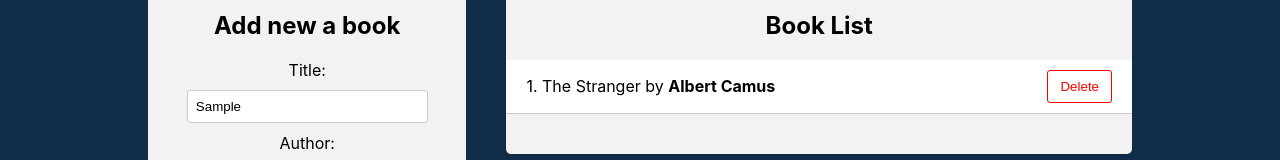
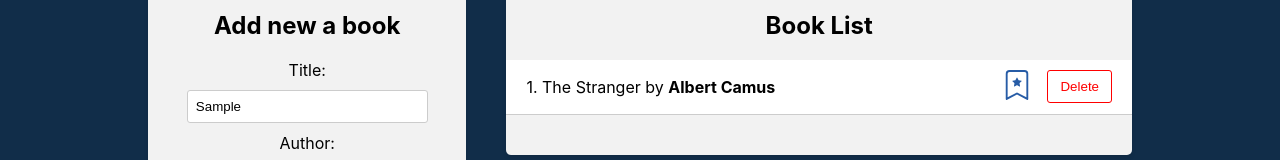
Before and after one commit to RiakhinEvgeniy/Book-Library, a React (Create React App) app in the folder frontend/: page / in a window 1280 px wide. Both pictures are taken after typing "Sample", "Sample" into the empty fields and a click on the button "Add Random". Shown: the part 151-311 px from the top of the page. Built offline with nearby package versions, Linux system fonts and the light colour scheme.

Commit message:
ADD: Toggle favorite book

```diff
--- a/frontend/package.json
+++ b/frontend/package.json
@@ -10,6 +10,7 @@
     "@testing-library/user-event": "^13.5.0",
     "react": "^19.1.1",
     "react-dom": "^19.1.1",
+    "react-icons": "^5.5.0",
     "react-redux": "^9.2.0",
     "react-scripts": "5.0.1",
     "uuid": "^11.1.0",
--- a/frontend/src/components/BookForm/BookForm.js
+++ b/frontend/src/components/BookForm/BookForm.js
@@ -17,7 +17,8 @@
 
         const randomBookWithId = {
             ...randomBook,
-            id: uuidv4()
+            id: uuidv4(),
+            isFavorite: false
         }
 
         dispatch(addBook(randomBookWithId))
@@ -30,7 +31,8 @@
             const book = {
                 id: uuidv4(),
                 title: title,
-                author: author
+                author: author,
+                isFavorite: false
             }
             dispatch(addBook(book))
             setTitle('')
--- a/frontend/src/components/BookList/BookList.css
+++ b/frontend/src/components/BookList/BookList.css
@@ -52,10 +52,10 @@
 }
 
 .book-list .star-icon {
-    width: 24px;
-    height: 24px;
-    margin: 0 20px;
+    width: 30px;
+    height: 30px;
+    margin: 0 15px;
     cursor: pointer;
     transition: color 0.3s ease;
-    color: #fca510;
+    color: #275ca6;
 }
--- a/frontend/src/components/BookList/BookList.js
+++ b/frontend/src/components/BookList/BookList.js
@@ -1,13 +1,18 @@
 import { useDispatch, useSelector } from 'react-redux'
+import { BsBookmarkStarFill, BsBookmarkStar } from "react-icons/bs";
 import './BookList.css'
-import { deleteBook } from '../../redux/books/actionCreaters'
+import { deleteBook, toggleFavorite } from '../../redux/books/actionCreaters'
 
 function BookList() {
   const books = useSelector((state) => state.books)
-const dispatch = useDispatch()
+  const dispatch = useDispatch()
 
   const handleDeleteBook = (id) => {
     dispatch(deleteBook(id))
+  }
+
+  const handleToggleFavorite = (id) => {
+    dispatch(toggleFavorite(id))
   }
 
   return (
@@ -23,6 +28,13 @@
                 {++i}. {book.title} by <strong>{book.author}</strong>
               </div>
               <div className="book-actions">
+                <span onClick={() => handleToggleFavorite(book.id)}>
+                  {book.isFavorite ? (
+                    <BsBookmarkStarFill className="star-icon" />
+                  ) : (
+                    <BsBookmarkStar className="star-icon" />
+                  )}
+                </span>
                 <button type="button" onClick={() => handleDeleteBook(book.id)}>Delete</button>
               </div>
             </li>
--- a/frontend/src/redux/books/actionCreaters.js
+++ b/frontend/src/redux/books/actionCreaters.js
@@ -13,3 +13,10 @@
         payload: id,
     }
 }
+
+export const toggleFavorite = (id) => {
+    return {
+        type: actionTypes.TOGGLE_FAVORITE,
+        payload: id,
+    }
+}
--- a/frontend/src/redux/books/actionTypes.js
+++ b/frontend/src/redux/books/actionTypes.js
@@ -1,3 +1,3 @@
 export const ADD_BOOK = 'ADD_BOOK'
 export const DELETE_BOOK = 'DELETE_BOOK'
-// TOGGLE_FAVORITE
+export const TOGGLE_FAVORITE = 'TOGGLE_FAVORITE'
--- a/frontend/src/redux/books/reduser.js
+++ b/frontend/src/redux/books/reduser.js
@@ -9,6 +9,13 @@
         case a.DELETE_BOOK:
             return state.filter((book) => book.id !== action.payload)
 
+        case a.TOGGLE_FAVORITE:
+            return state.map((book) =>
+                book.id === action.payload ?
+                    { ...book, isFavorite: !book.isFavorite }
+                    : book
+            )
+
         default:
             return state;
     }
```
Also changed, not shown: 1 other file (tests, documents, lock files or other folders).
